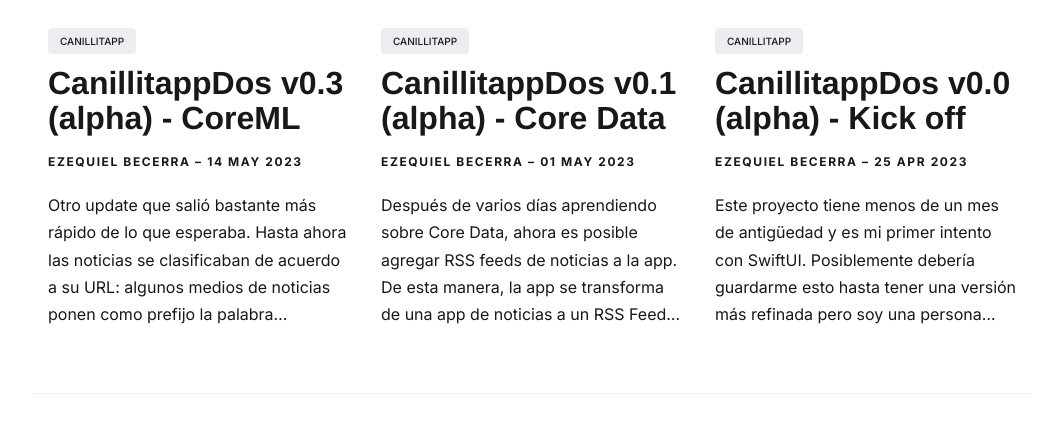
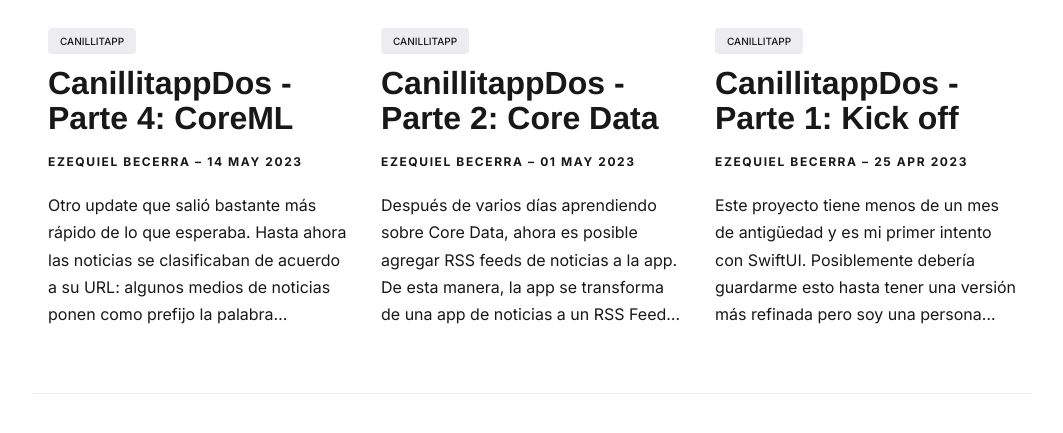
Before and after one commit to betzerra/betzerra.github.io, a Jekyll site: the page built from _posts/2023-05-10-canillitapp-dos-alfa-2.md, in a window 1280 px wide and 900 px high, scrolled down 1433 px, cut to the strip 195-685 px from the top of the window. Shown: the top 433 px of the strip, without its empty margins (108-1171 px from the left). Built offline with Jekyll 4.4.1, drawn with Linux system fonts in a browser that asks for light colours; some web fonts are replaced; some of the changed text lies outside the part shown.

Commit message:
Updated posts titles

```diff
--- a/_posts/2023-04-25-canillitapp-dos-alfa.md
+++ b/_posts/2023-04-25-canillitapp-dos-alfa.md
@@ -1,6 +1,6 @@
 ---
 layout: post
-title: CanillitappDos v0.0 (alpha) - Kick off
+title: "CanillitappDos - Parte 1: Kick off"
 date: 2023-04-25 20:44 -0300
 categories: es
 image: https://nyc3.digitaloceanspaces.com/betzerra/blog/2023/04/canillitapp-dos-alfa.png
--- a/_posts/2023-05-01-canillitapp-dos-alfa-1.md
+++ b/_posts/2023-05-01-canillitapp-dos-alfa-1.md
@@ -1,6 +1,6 @@
 ---
 layout: post
-title: CanillitappDos v0.1 (alpha) - Core Data
+title: "CanillitappDos - Parte 2: Core Data"
 date: 2023-05-01 14:20 -0300
 categories: es
 image: https://nyc3.digitaloceanspaces.com/betzerra/blog/2023/04/canillitapp-dos-alfa.png
--- a/_posts/2023-05-10-canillitapp-dos-alfa-2.md
+++ b/_posts/2023-05-10-canillitapp-dos-alfa-2.md
@@ -1,6 +1,6 @@
 ---
 layout: post
-title: CanillitappDos v0.2 (alpha) - Filter
+title: "CanillitappDos - Parte 3: Filter"
 date: 2023-05-10 23:15 -0300
 categories: es
 image: https://nyc3.digitaloceanspaces.com/betzerra/blog/2023/05/10/canillitapp_0_2.png
--- a/_posts/2023-05-14-canillitapp-dos-alfa-3.md
+++ b/_posts/2023-05-14-canillitapp-dos-alfa-3.md
@@ -1,6 +1,6 @@
 ---
 layout: post
-title: CanillitappDos v0.3 (alpha) - CoreML
+title: "CanillitappDos - Parte 4: CoreML"
 date: 2023-05-14 13:21 -0300
 categories: es
 image: https://nyc3.digitaloceanspaces.com/betzerra/blog/2023/05/14/canillitapp_0_3.png
```
Also changed, not shown: _projects/2022-05-18-fecapp.md (+1 -1 lines), _projects/2024-04-21-coffee-notes.md (+1 -1 lines).
